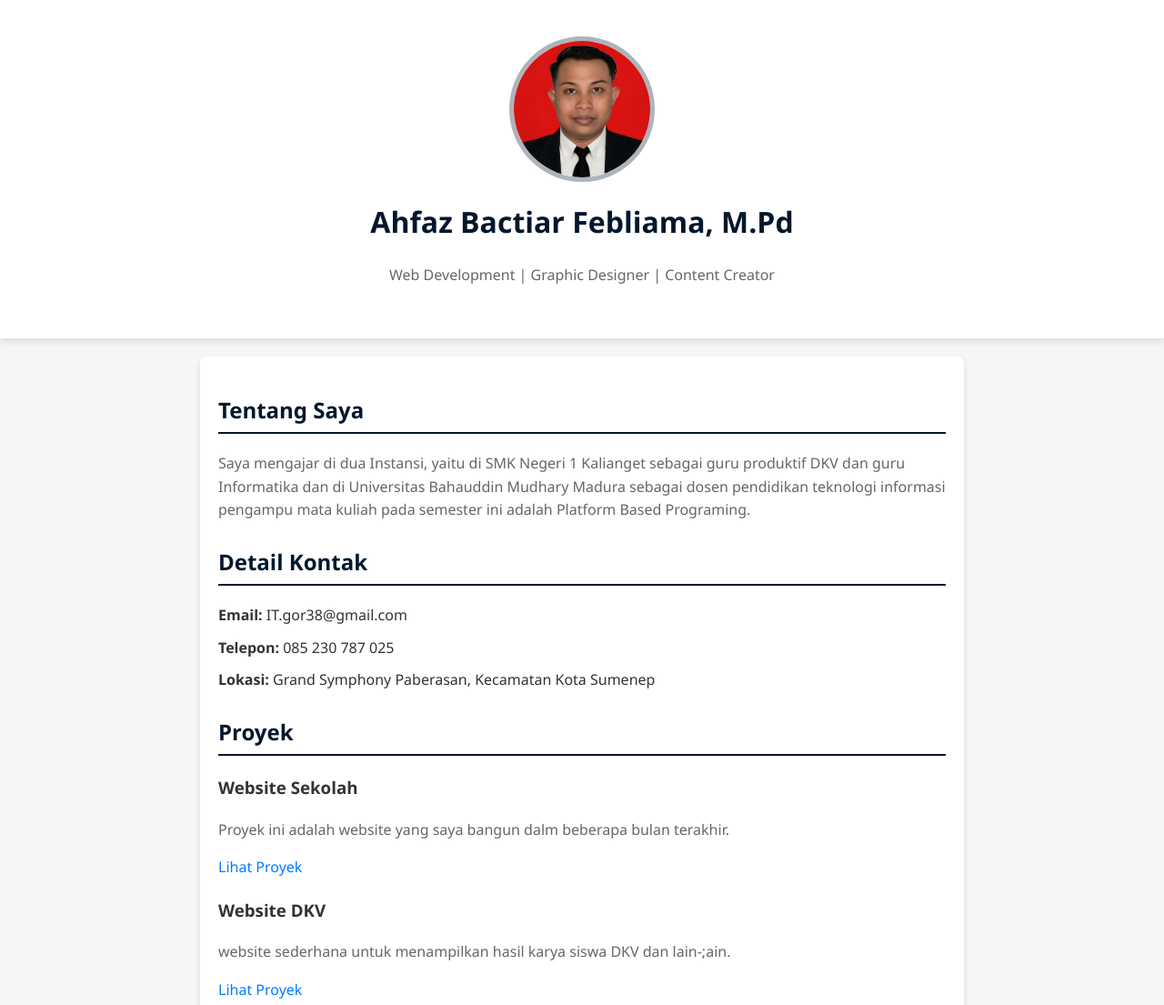
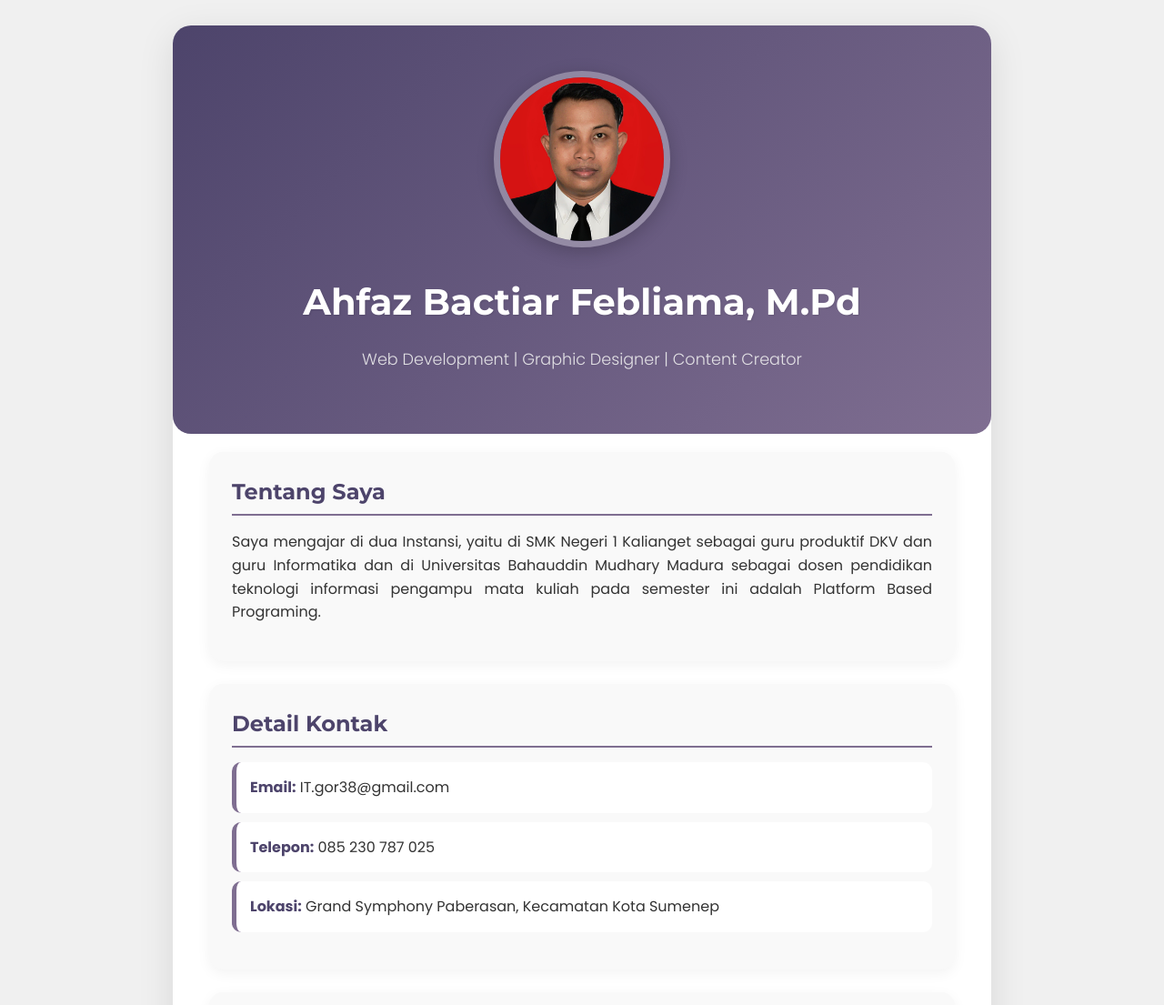
Before and after one commit to AhfazBactiar/portofolio-sederhana-ahfaz, a plain HTML site: page index.html in a window 1280 px wide. Shown: the top 1105 px of the page at 91% size. Drawn offline with Linux system fonts and the light colour scheme.

Commit message:
Update style.css

```diff
--- a/style.css
+++ b/style.css
@@ -1,83 +1,183 @@
+/* Palet Warna:
+   - Hijau Keunguan: #4d446b (untuk aksen dan latar belakang)
+   - Hijau Terang: #7f6e91 (untuk highlight)
+   - Abu-abu Gelap: #333 (untuk teks utama)
+   - Abu-abu Muda: #f0f0f0 (untuk latar belakang)
+   - Putih: #ffffff
+*/
+
+/* --- Dasar dan Tipografi --- */
 body {
-  font-family: "Segoe UI", Tahoma, Geneva, Verdana, sans-serif;
-  background-color: #f4f7f6;
+  font-family: "Poppins", sans-serif;
+  background-color: #f0f0f0;
   color: #333;
   line-height: 1.6;
-  margin: 0;
-  padding: 0;
+  display: flex;
+  justify-content: center;
+  align-items: center;
+  min-height: 100vh;
+  padding: 20px;
 }
 
-.profile-card {
-  text-align: center;
-  padding: 40px 20px;
-  background-color: #ffffff;
-  box-shadow: 0 4px 8px rgba(0, 0, 0, 0.1);
+.container {
+  max-width: 900px;
+  width: 100%;
+  background-color: #fff;
+  border-radius: 20px;
+  box-shadow: 0 10px 40px rgba(0, 0, 0, 0.1);
+  overflow: hidden;
+  display: flex;
+  flex-direction: column;
 }
 
-.profile-pic {
-  width: 150px;
-  height: 150px;
-  border-radius: 50%;
-  object-fit: cover;
-  border: 5px solid #adb4bb;
-  transition: transform 0.3s ease;
-}
-
-.profile-pic:hover {
-  transform: scale(1.1);
-}
-
-h1 {
-  color: #03172d;
-  margin-top: 10px;
-}
-
-p {
-  color: #666;
-}
-
-main {
-  max-width: 800px;
-  margin: 20px auto;
-  padding: 20px;
-  background-color: #ffffff;
-  box-shadow: 0 4px 8px rgba(0, 0, 0, 0.1);
-  border-radius: 8px;
-}
-
-section {
-  margin-bottom: 25px;
+h1,
+h2 {
+  font-family: "Montserrat", sans-serif;
+  color: #4d446b;
+  font-weight: 700;
 }
 
 h2 {
-  border-bottom: 2px solid #03172d;
+  font-size: 1.5rem;
+  margin-top: 0;
+  border-bottom: 2px solid #7f6e91;
   padding-bottom: 5px;
-  color: #03172d;
-}
-
-ul {
-  list-style-type: none;
-  padding: 0;
-}
-
-ul li {
-  margin-bottom: 10px;
+  margin-bottom: 15px;
 }
 
 a {
-  color: #007bff;
+  color: #4d446b;
   text-decoration: none;
+  font-weight: 500;
   transition: color 0.3s ease;
 }
 
 a:hover {
-  color: #0056b3;
+  color: #7f6e91;
 }
 
+/* --- Bagian Header --- */
+.profile-card {
+  text-align: center;
+  padding: 50px 20px;
+  background: linear-gradient(135deg, #4d446b, #7f6e91);
+  color: #fff;
+  border-bottom-left-radius: 20px;
+  border-bottom-right-radius: 20px;
+  position: relative;
+  margin-bottom: -20px;
+}
+
+.profile-pic {
+  width: 180px;
+  height: 180px;
+  border-radius: 50%;
+  object-fit: cover;
+  border: 7px solid rgba(255, 255, 255, 0.3);
+  box-shadow: 0 5px 20px rgba(0, 0, 0, 0.2);
+  transition: transform 0.3s ease, border-color 0.3s ease;
+}
+
+.profile-pic:hover {
+  transform: scale(1.05);
+  border-color: #fff;
+}
+
+h1 {
+  font-size: 2.5rem;
+  margin-top: 20px;
+  margin-bottom: 5px;
+  color: #fff;
+  text-shadow: 1px 1px 2px rgba(0, 0, 0, 0.1);
+}
+
+.profile-card p {
+  font-size: 1.1rem;
+  font-weight: 300;
+  opacity: 0.9;
+  color: #f0f0f0;
+}
+
+/* --- Konten Utama --- */
+main {
+  padding: 40px;
+}
+
+section {
+  background-color: #f9f9f9;
+  padding: 25px;
+  border-radius: 15px;
+  margin-bottom: 25px;
+  box-shadow: 0 4px 15px rgba(0, 0, 0, 0.05);
+  transition: box-shadow 0.3s ease;
+}
+
+section:hover {
+  box-shadow: 0 8px 25px rgba(0, 0, 0, 0.1);
+}
+
+.about-me p {
+  text-align: justify;
+}
+
+/* Styling untuk daftar (ul) */
+ul {
+  list-style-type: none;
+  padding: 0;
+  display: grid;
+  gap: 10px;
+}
+
+li {
+  background-color: #ffffff;
+  padding: 15px;
+  border-radius: 10px;
+  border-left: 5px solid #7f6e91;
+  transition: transform 0.2s ease, border-left-color 0.2s ease;
+}
+
+li:hover {
+  transform: translateX(5px);
+  border-left-color: #4d446b;
+}
+
+.details strong {
+  color: #4d446b;
+}
+
+/* Proyek */
+.projects h3 {
+  font-size: 1.2rem;
+  margin-bottom: 5px;
+  color: #4d446b;
+}
+
+.projects li {
+  display: flex;
+  flex-direction: column;
+}
+
+.projects a {
+  margin-top: 10px;
+  align-self: flex-start;
+  padding: 8px 15px;
+  background-color: #7f6e91;
+  color: #fff;
+  border-radius: 50px;
+  transition: background-color 0.3s ease;
+}
+
+.projects a:hover {
+  background-color: #4d446b;
+}
+
+/* --- Footer --- */
 footer {
   text-align: center;
-  padding: 20px;
-  background-color: #333;
-  color: #f4f7f6;
-  margin-top: 20px;
+  padding: 25px;
+  background-color: #4d446b;
+  color: #f0f0f0;
+  border-top-left-radius: 20px;
+  border-top-right-radius: 20px;
+  font-weight: 300;
 }
```
